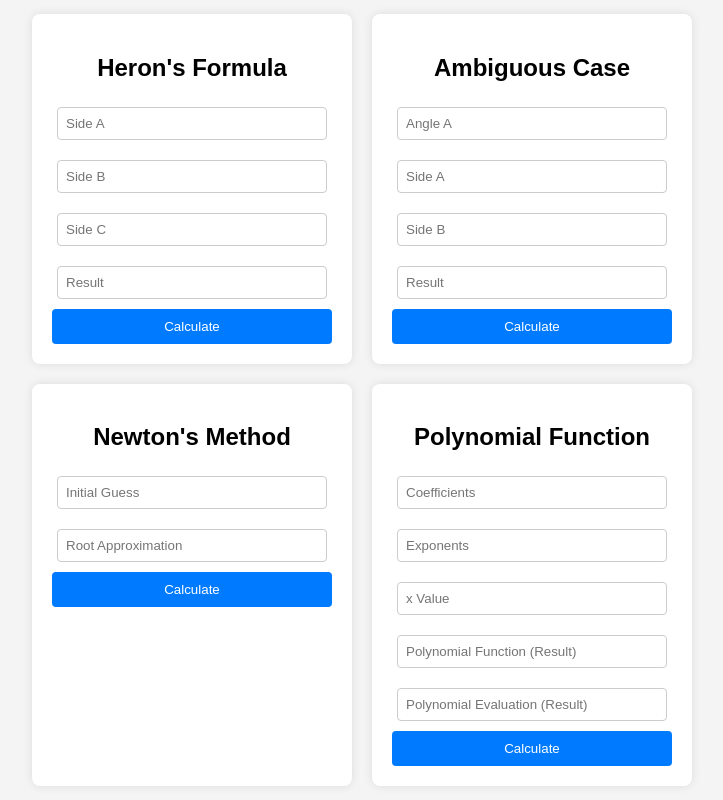
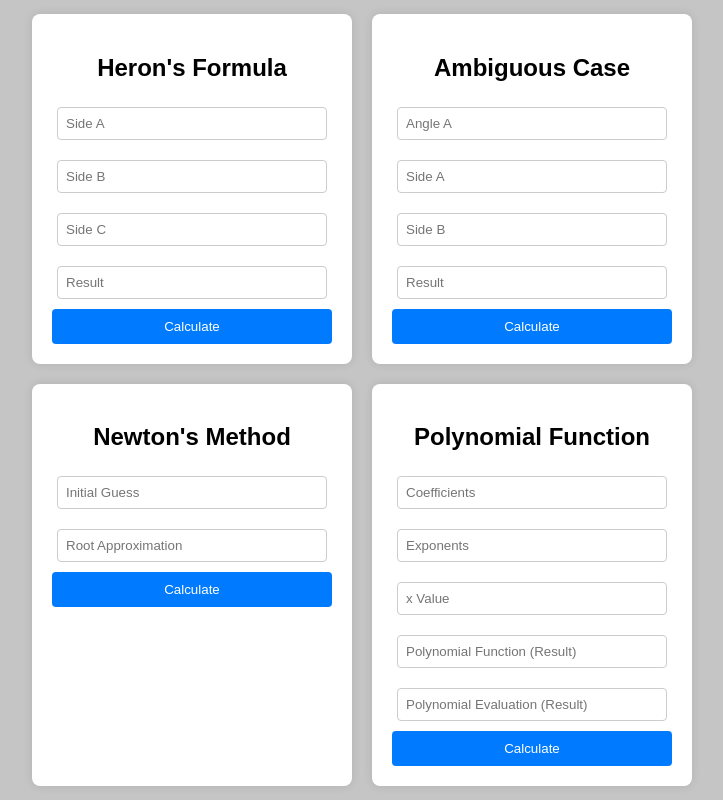
Before and after one commit to CarsonChan07/ICS4U1-Assignment-4, a React (Vite) app in the folder Assignment-4/: page / in a window 1280 px wide. Shown: the whole page, without its empty margins (228-951 px from the left). Built offline with nearby package versions, Linux system fonts and the light colour scheme.

Commit message:
Made Background Grey

```diff
--- a/Assignment-4/src/components/style.css
+++ b/Assignment-4/src/components/style.css
@@ -1,6 +1,6 @@
 body {
     font-family: Arial, sans-serif;
-    background-color: #f4f4f4;
+    background-color: #c5c5c5;
     display: flex;
     justify-content: center;
     align-items: center;
```
